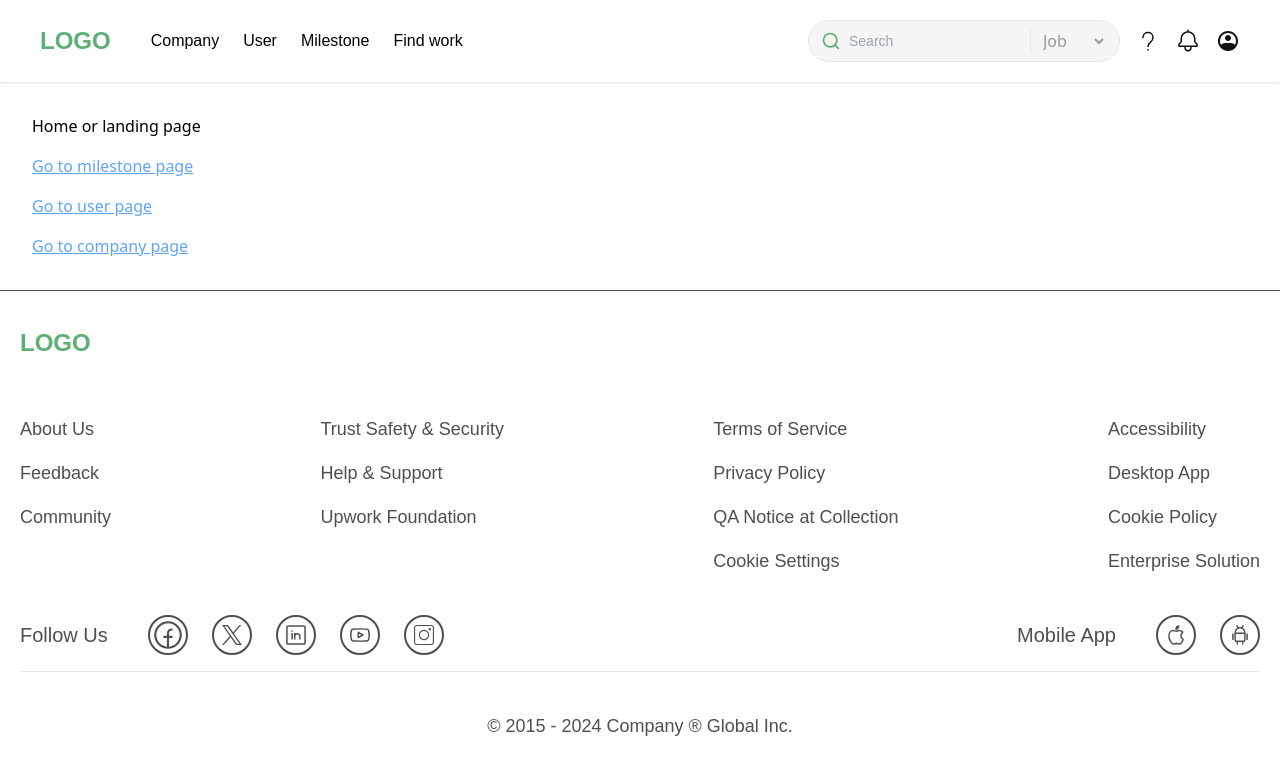
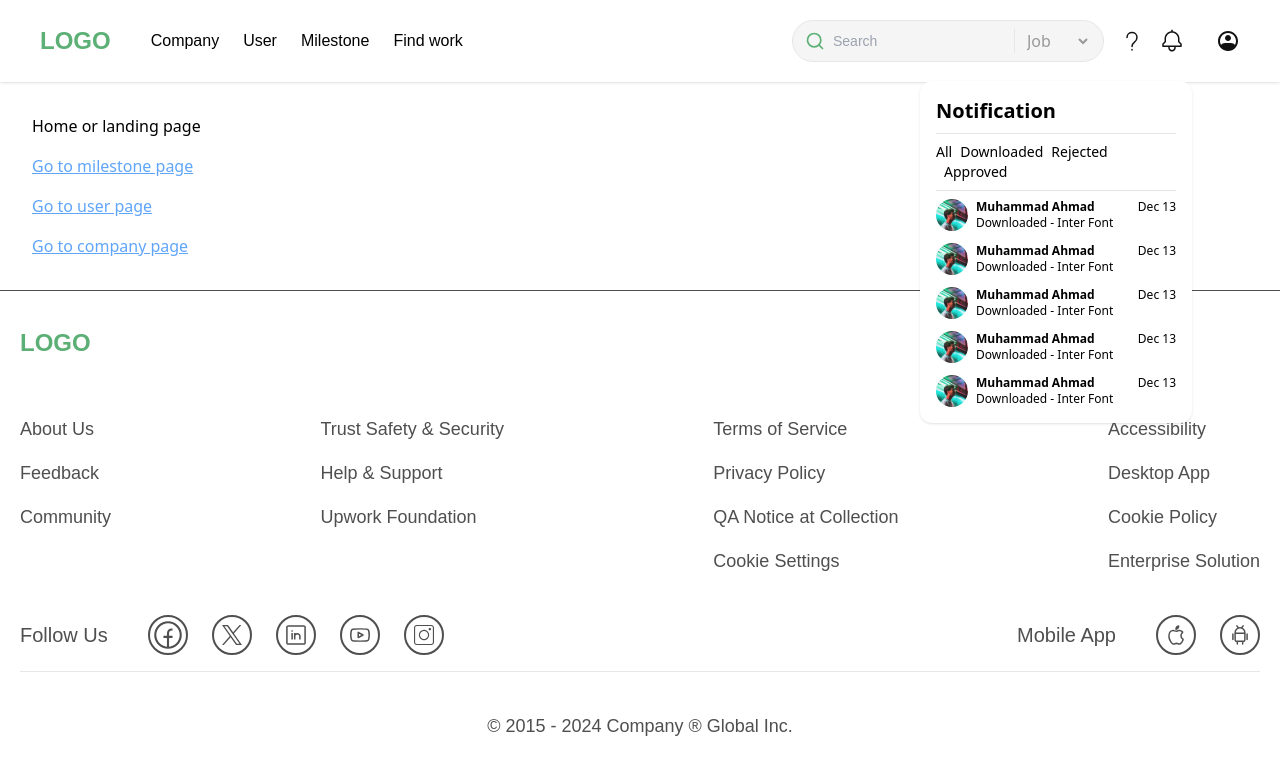
Before and after one commit to shivam-vishvakarma/frelancer-alpine, a Next.js app: page / in a window 1280 px wide. Both pictures are taken after a click on the button 1188 px from the left and 41 px from the top of the page. Shown: the top 774 px of the page. Built offline with nearby package versions, Linux system fonts and the light colour scheme.

Commit message:
notification created

```diff
--- a/src/components/Header.tsx
+++ b/src/components/Header.tsx
@@ -3,10 +3,12 @@
 import Image from "next/image";
 import Link from "next/link";
 import { useState } from "react";
+import Divider from "./Divider";
+import NotificationCard from "./NotifictionCard";
 
 export default function Header() {
   const [isOpen, setIsOpen] = useState(false);
-//   const [isNotificationOpen, setIsNotificationOpen] = useState(false);
+  const [isNotificationOpen, setIsNotificationOpen] = useState(false);
   return (
     <header className="bg-white shadow sticky z-10 top-0">
       <div className="w-full max-w-screen-xl mx-auto px-10 py-5 justify-between items-center flex">
@@ -109,7 +111,10 @@ export default function Header() {
               className="w-full h-full object-cover"
             />
           </Link>
-          <button className="w-6 h-6 relative">
+          <button
+            onClick={() => setIsNotificationOpen((prev) => !prev)}
+            className="peer w-6 h-6 relative z-20"
+          >
             <Image
               src={"/bell_icon.svg"}
               alt={"bell_icon"}
@@ -118,6 +123,34 @@ export default function Header() {
               className="w-full h-full object-cover hover:animate-shake"
             />
           </button>
+          <div
+            onClick={() => setIsNotificationOpen((prev) => !prev)}
+            className={`fixed top-0 h-screen w-screen left-0 ${isNotificationOpen ? "block" : "hidden"}`}
+          ></div>
+          <div className="relative">
+            <div
+              className={`fixed px-2 md:absolute w-full right-0 top-20 md:top-10 z-20 sm:w-72 transition-transform duration-300 ${isNotificationOpen ? "translate-y-0" : "-translate-y-[200%]"}`}
+            >
+              <div className="rounded-xl space-y-2 bg-white shadow p-4">
+                <p className="text-xl font-semibold">Notification</p>
+                <Divider />
+                <div className="text-sm space-x-2">
+                  <button>All</button>
+                  <button>Downloaded</button>
+                  <button>Rejected</button>
+                  <button>Approved</button>
+                </div>
+                <Divider />
+                <div className="space-y-3">
+                  <NotificationCard />
+                  <NotificationCard />
+                  <NotificationCard />
+                  <NotificationCard />
+                  <NotificationCard />
+                </div>
+              </div>
+            </div>
+          </div>
           <Link href={"/"} className="w-6 h-6 relative">
             <Image
               src={"/profile_icon.svg"}
--- /dev/null
+++ b/src/components/NotifictionCard.tsx
@@ -0,0 +1,18 @@
+import Image from "next/image";
+
+export default function NotificationCard() {
+    return (
+        <article className="flex items-start gap-2 text-xs">
+            <div className="size-8">
+                <Image src={"/company_founder.jpg"} alt={"company_founder"} height={50} width={50} className="w-full h-full object-cover rounded-full" />
+            </div>
+            <div>
+                <p className="font-semibold">Muhammad Ahmad</p>
+                <p><span className="">Downloaded</span> - <span>Inter Font</span></p>
+            </div>
+            <div className="ml-auto">
+                <p>Dec 13</p>
+            </div>
+        </article>
+    )
+}
```
